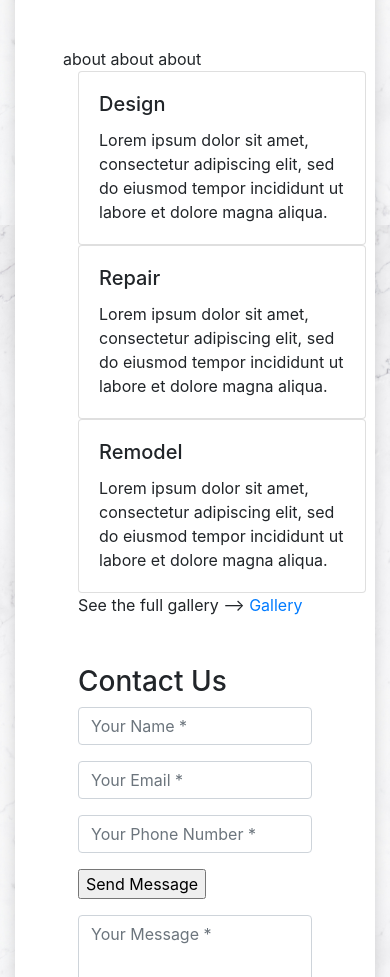
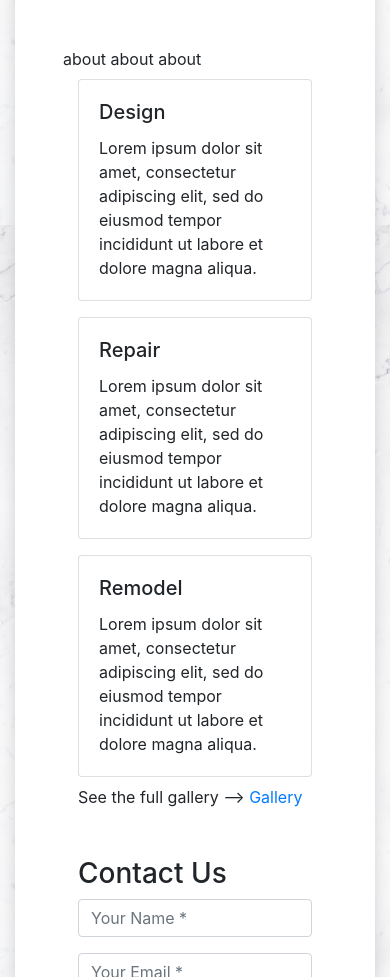
Before and after one commit to KyleCornelius/BNV, a website: page index.html in a window 390 px wide. Shown: the part 619-1596 px from the top of the page. Drawn offline with Linux system fonts and the light colour scheme.

Commit message:
fix service card spacing in mobile

```diff
--- a/index.html
+++ b/index.html
@@ -61,7 +61,7 @@
 
           <div class="row">
             <div class="col-md-4">
-              <div class="card" style="width: 18rem;">
+              <div class="card my-2">
                 <div class="card-body">
                   <h5 class="card-title">Design</h5>
                   <p class="card-text">Lorem ipsum dolor sit amet, consectetur adipiscing elit, sed do eiusmod tempor
@@ -70,7 +70,7 @@
               </div>
             </div>
             <div class="col-md-4">
-              <div class="card" style="width: 18rem;">
+              <div class="card my-2">
                 <div class="card-body">
                   <h5 class="card-title">Repair</h5>
                   <p class="card-text">Lorem ipsum dolor sit amet, consectetur adipiscing elit, sed do eiusmod tempor
@@ -79,7 +79,7 @@
               </div>
             </div>
             <div class="col-md-4">
-              <div class="card" style="width: 18rem;">
+              <div class="card my-2">
                 <div class="card-body">
                   <h5 class="card-title">Remodel</h5>
                   <p class="card-text">Lorem ipsum dolor sit amet, consectetur adipiscing elit, sed do eiusmod tempor
```
